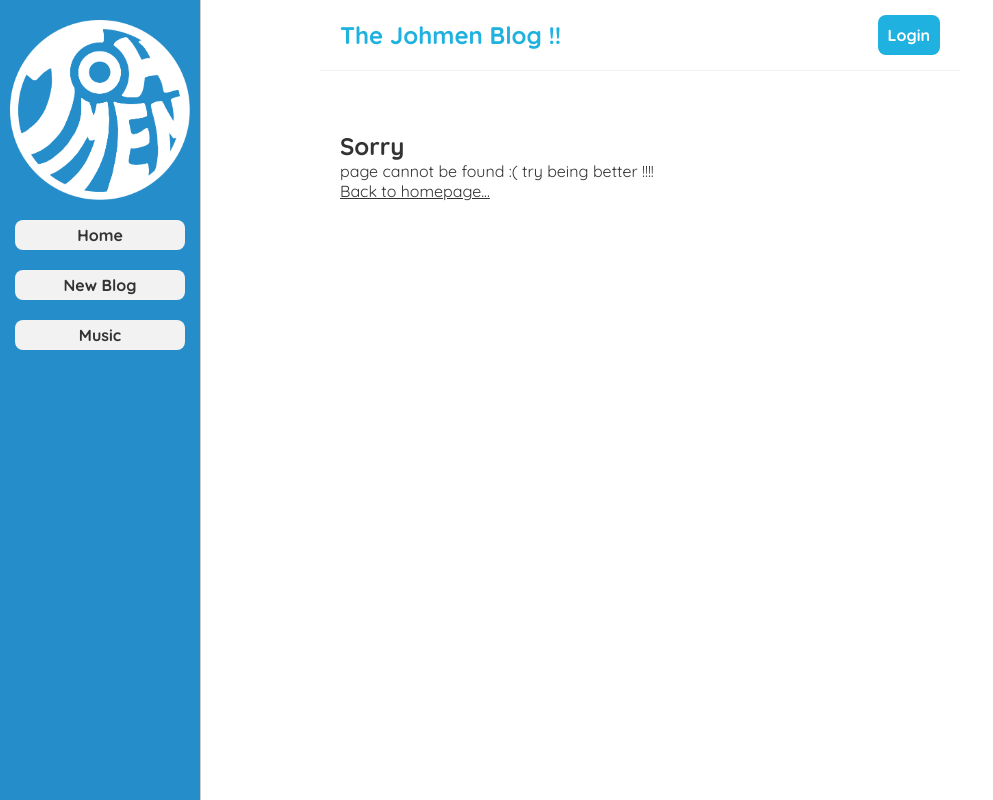
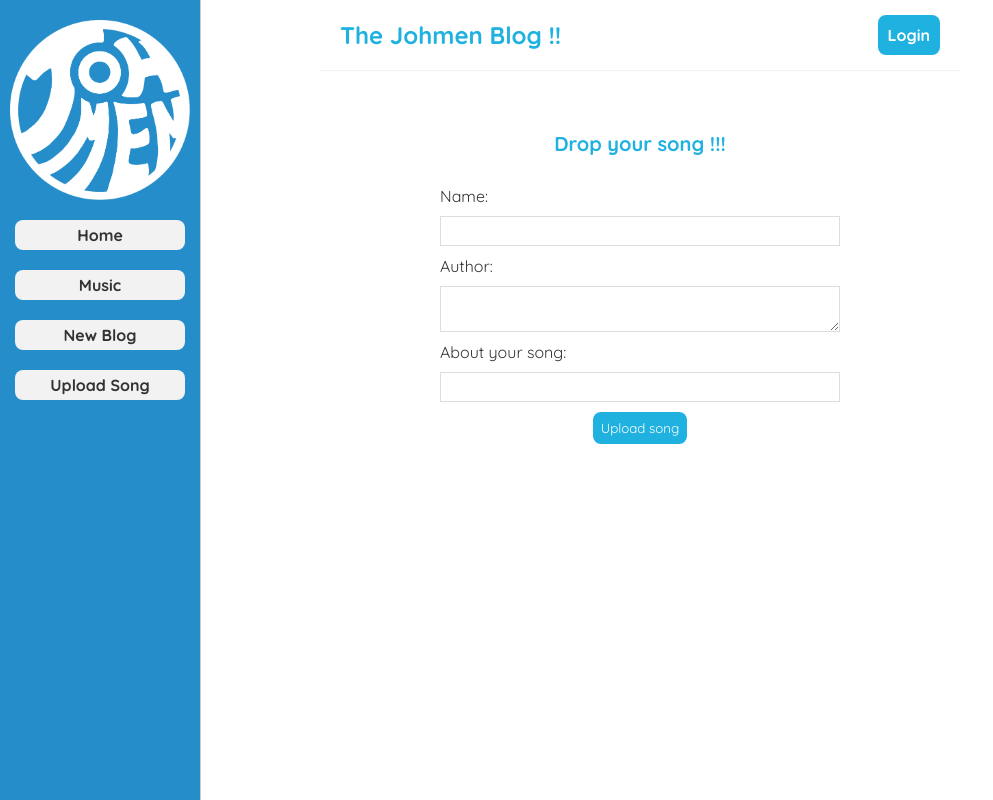
Before and after one commit to JoshMendiola/JoBlog, a React (Create React App) app: page /uploadsong in a window 1280 px wide. Shown: the whole page, without its empty margins (0-993 px from the left). Built offline with nearby package versions, Linux system fonts and the light colour scheme.

Commit message:
added song upload creation page, can access from sidebar

```diff
--- a/data/db.json
+++ b/data/db.json
@@ -37,7 +37,7 @@
       "title": "Cable TV",
       "author": "Johmen",
       "cover": "/images/cabletvcover.png",
-      "url": "/music/cabletv.mp3",
+      "url": "/music/cablesong_idtv.mp3",
       "about": "Came up with this song doing whippits in the unemployment office bathroom !!!",
       "id": 1
     },
--- a/src/App.js
+++ b/src/App.js
@@ -7,6 +7,7 @@ import NotFound from "./pages/NotFound";
 import SideBar from "./components/SideBar";
 import MusicHome from "./pages/MusicHome";
 import Music from "./pages/Music";
+import UploadSong from "./pages/UploadSong";
 
 function App() {
     return (
@@ -21,6 +22,7 @@ function App() {
                         <Route path="/blog/:id" element={<Blog/>}> </Route>
                         <Route path="/music" element={<MusicHome/>}> </Route>
                         <Route path="/music/:id" element={<Music/>}> </Route>
+                        <Route path="/uploadsong" element={<UploadSong/>}> </Route>
                         <Route path="*" element={<NotFound/>}> </Route>
                     </Routes>
                 </div>
--- a/src/components/SideBar.js
+++ b/src/components/SideBar.js
@@ -7,8 +7,9 @@ const SideBar = () => {
         <div className="sidebar">
             <img src={JohmenSidebar} alt="JohmenLogo" />
             <Link to="/">Home</Link>
+            <Link to="/music" >Music</Link>
             <Link to="/createblog" >New Blog</Link>
-            <Link to="/music" >Music</Link>
+            <Link to="/uploadsong">Upload Song</Link>
         </div>
     );
 };
--- a/src/pages/MusicHome.js
+++ b/src/pages/MusicHome.js
@@ -1,10 +1,9 @@
 import React from 'react';
 import useFetch from "../service/useFetch";
-import BlogList from "../components/BlogList";
 import MusicList from "../components/MusicList";
 
 function MusicHome(props) {
-    const {data: music, dataPending: musicPending, error} = useFetch('http://localhost:8000/music')
+    const {data: music, dataPending: musicPending, error} = useFetch('http://localhost:8080/songs')
     return (
         <div className="music">
             {error && <div><h1>{error}</h1></div>}
--- /dev/null
+++ b/src/pages/UploadSong.js
@@ -0,0 +1,63 @@
+import React, {useState} from 'react';
+import {useNavigate} from 'react-router-dom'
+
+const CreateBlog = () => {
+    const [title, setTitle] = useState('')
+    const [author, setAuthor] = useState('')
+    const [audio, setAudio] = useState('')
+    const [song_id, setSong_id] = useState(null)
+    const [about, setAbout] = useState('')
+    const [cover, setCover] = useState('')
+    const today = new Date();
+    const date = today.getFullYear() + '-' + (today.getMonth() + 1).toString().padStart(2, '0') + '-' + today.getDate().toString().padStart(2, '0');
+    const [isPending, setIsPending] = useState(false)
+    const navigate = useNavigate()
+
+    const handleSubmit = (e) => {
+        e.preventDefault()
+        const song = {song_id, title, author, date, about, audio, cover};
+
+        setIsPending(true)
+        fetch(`http://localhost:8080/blog`, {
+            method: 'POST',
+            headers: {"Content-Type": "application/json"},
+            body: JSON.stringify(song)
+        }).then(() => {
+            console.log("new song !!!");
+            setIsPending(false);
+            navigate('/');
+        })
+    }
+
+    return (
+        <div className="create">
+            <h2>Drop your song !!!</h2>
+            <form onSubmit={handleSubmit}>
+                <label>Name:</label>
+                <input
+                    type="text"
+                    required
+                    value={title}
+                    onChange={(e) => setTitle(e.target.value)}
+                />
+                <label>Author:</label>
+                <textarea
+                    required
+                    value = {author}
+                    onChange={(e) => setAuthor(e.target.value)}
+                />
+                <label>About your song: </label>
+                <input
+                    type="text"
+                    required
+                    value={about}
+                    onChange={(e) => setAbout(e.target.value)}
+                />
+                {!isPending && <button> Upload song </button>}
+                {isPending && <button disabled> Uploading...</button>}
+            </form>
+        </div>
+    );
+};
+
+export default CreateBlog;
```
